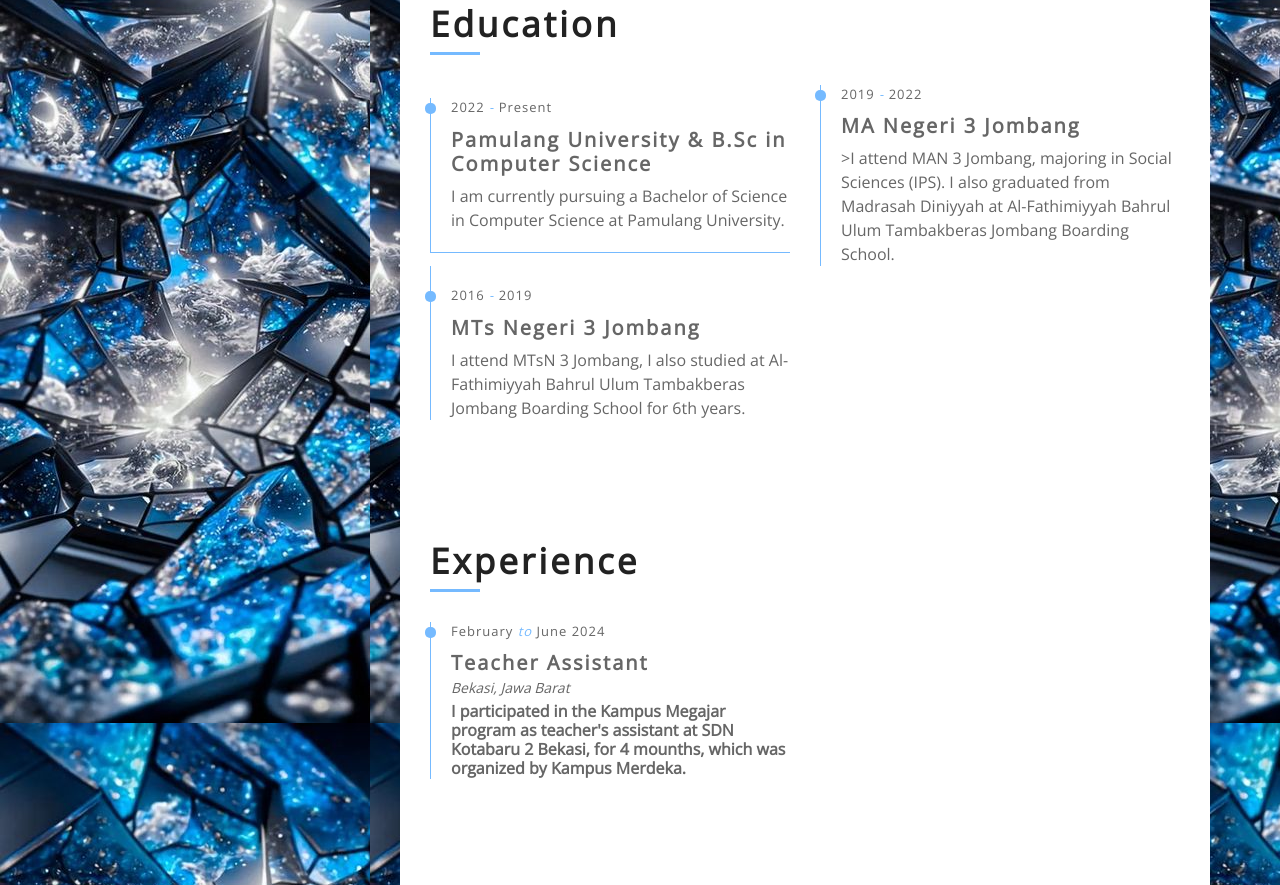
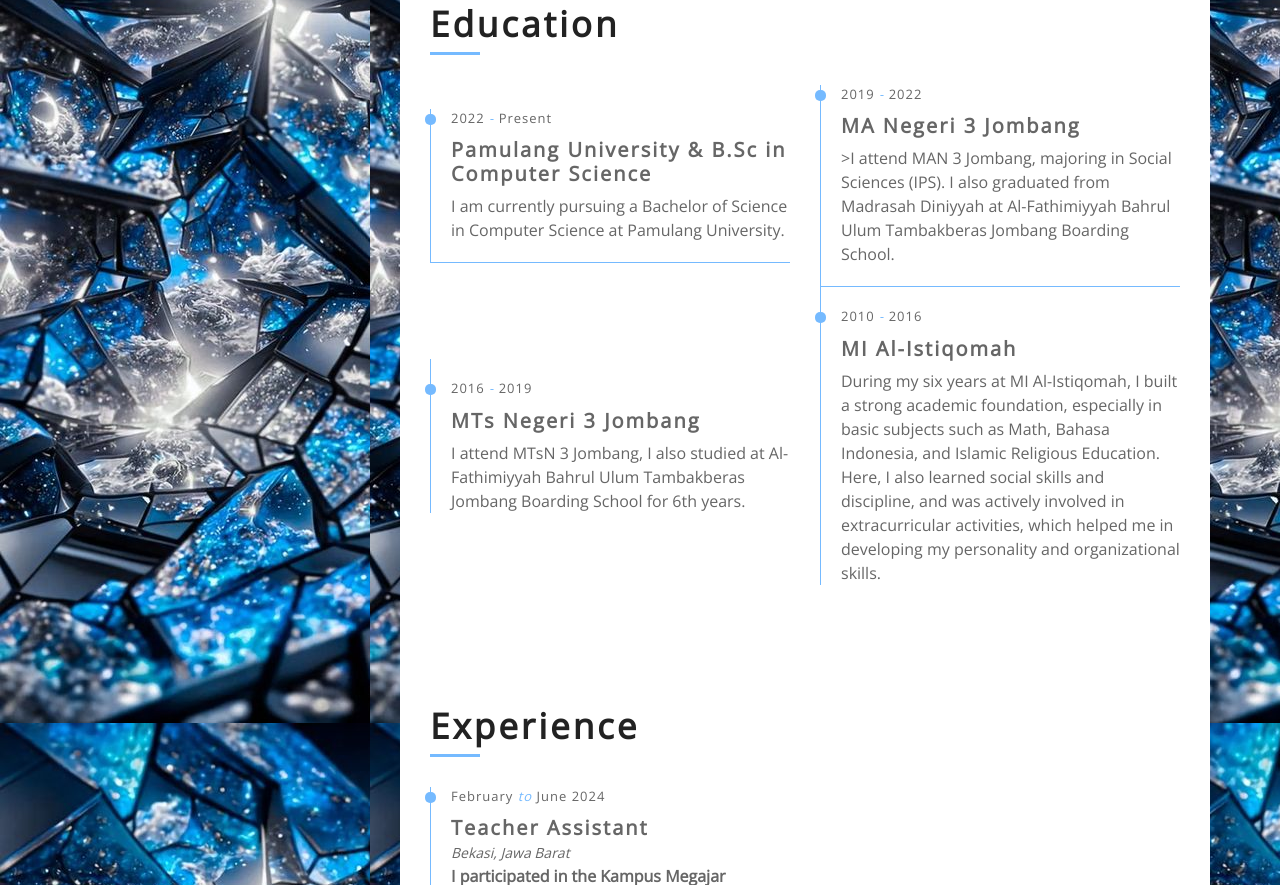
Before and after one commit to rosita-hermalinda-df/Portfolio-Website, a plain HTML site: page index.html in a window 1280 px wide. Shown: the part 1157-2042 px from the top of the page. Drawn offline with nearby package versions, Linux system fonts and the light colour scheme.

Commit message:
Update index.html

```diff
--- a/index.html
+++ b/index.html
@@ -209,6 +209,13 @@
                                     <p>I attend MTsN 3 Jombang, I also studied at Al-Fathimiyyah Bahrul Ulum Tambakberas Jombang Boarding School for 6th years.</p>
                                 </div>
                             </div>
+                            <div class="col-md-6">
+                                <div class="edu-col">
+                                    <span>2010<i> - </i>2016</span>
+                                    <h3>MI Al-Istiqomah</h3>
+                                    <p>During my six years at MI Al-Istiqomah, I built a strong academic foundation, especially in basic subjects such as Math, Bahasa Indonesia, and Islamic Religious Education. Here, I also learned social skills and discipline, and was actively involved in extracurricular activities, which helped me in developing my personality and organizational skills.</p>
+                                </div>
+                            </div>
                         </div>
                     </div>
                 </div>
```
